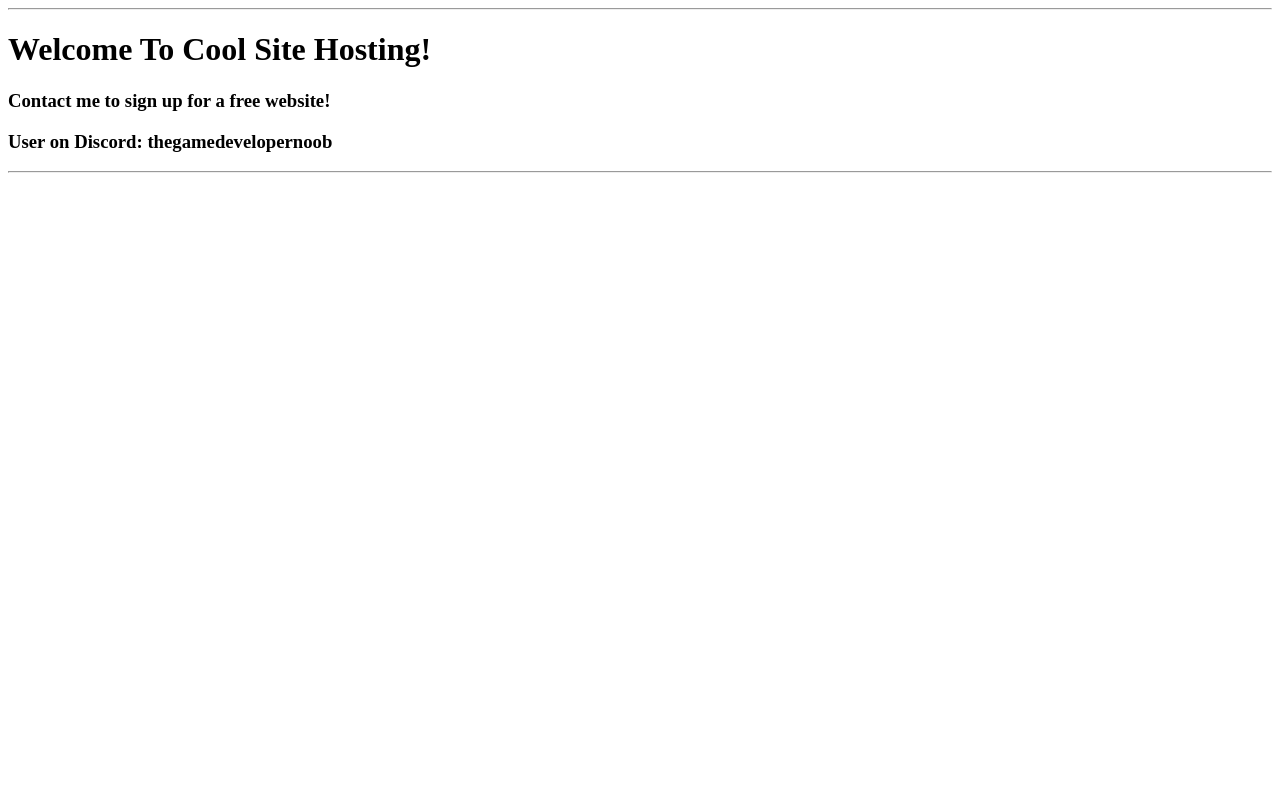
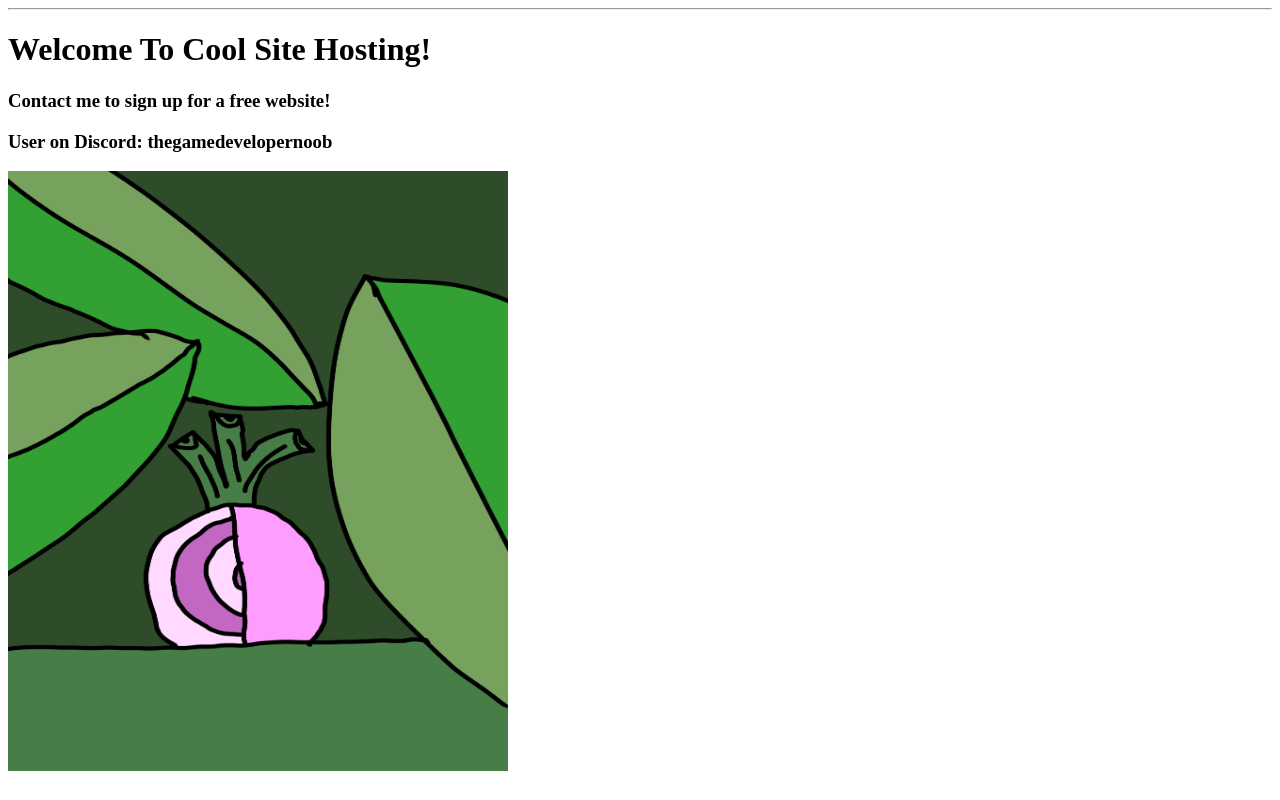
Before and after one commit to TheGameDeveloperNoob/thegamedevelopernoob.github.io, a plain HTML site: page index.html in a window 1280 px wide. Drawn offline with Linux system fonts and the light colour scheme.

Commit message:
Update index.html

```diff
--- a/index.html
+++ b/index.html
@@ -2,4 +2,4 @@
 <h1>Welcome To Cool Site Hosting!</h1>
 <h3>Contact me to sign up for a free website!<h3>
 <p>User on Discord: thegamedevelopernoob</p>
-<hr>
+<img src="hi.png" alt="" width="500" height="600">
```
